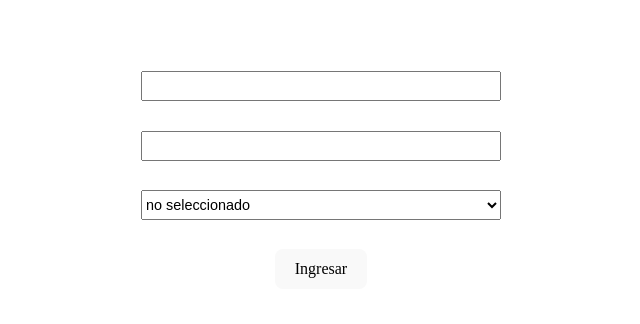
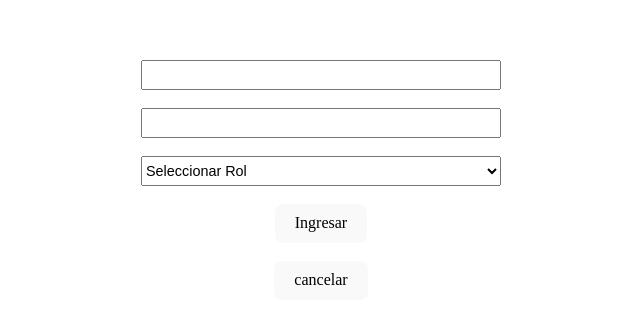
Before and after one commit to jorgeduje/front-III-camada-6, a React (Vite) app: page / in a window 1280 px wide. Shown: the part 220-544 px from the top of the page, without its empty margins (319-959 px from the left). Built offline with nearby package versions, Linux system fonts and the light colour scheme.

Commit message:
se trabajo con formularios y renderizado condicional

```diff
--- a/src/App.jsx
+++ b/src/App.jsx
@@ -6,7 +6,6 @@ import Form from "./Components/Form/Form";
 function App() {
   return (
     <div>
-
       <Form />
     </div>
   );
--- /dev/null
+++ b/src/Components/Card/Card.jsx
@@ -0,0 +1,13 @@
+import React from "react";
+
+const Card = ({ rol, password, email }) => {
+  return (
+    <div>
+      <h2>Hola al email: {email} </h2>
+      <h2>tu contraseña es: {password} </h2>
+      <h2>y tu rol es : {rol} </h2>
+    </div>
+  );
+};
+
+export default Card;
--- a/src/Components/Form/Form.jsx
+++ b/src/Components/Form/Form.jsx
@@ -1,24 +1,107 @@
+import { useState } from "react";
+import Card from "../Card/Card";
 import "./Form.css";
 
+// email, password, rol ( vendedor o comprador )
+// estado
+// onChange
+// onSubmit
+// validar email contenga @
+// validar que el password tenga por lo menos 4 caracteres
+// Si no esta validado, al dar submit se tiene que mostrar un texto debado del formulario
+
 const Form = () => {
+  const [user, setUser] = useState({
+    email: "",
+    password: "",
+    rol: "",
+  });
+
+  const [error, setError] = useState(false);
+  const [errorMessage, setErrorMessage] = useState("");
+  const [isLogged, setIsLogged] = useState(false);
+
+  // ESTADO DE ERROR
+  // error = {isActive: true, errorMessage: "", input: ""}
+
+  const handleChange = (e, propiedad) => {
+    setUser({ ...user, [propiedad]: e.target.value });
+  };
+
+  const handleSubmit = (e) => {
+    e.preventDefault();
+
+    const emailIsValid = user.email.includes("@");
+    const passwordIsValid = user.password.length > 3;
+
+    if (!emailIsValid || !passwordIsValid) {
+      // rechazo el envio
+      setError(true);
+
+      if (!emailIsValid && !passwordIsValid) {
+        setErrorMessage("el email es incorrecto y la contraseña es incorrecta");
+      } else if (!emailIsValid) {
+        setErrorMessage("el email es incorrecto");
+      } else {
+        setErrorMessage("la contraseña es incorrecta");
+      }
+
+      return;
+    }
+
+    setIsLogged(true)
+    // EL ENVIO
+    console.log("data: ", user);
+  };
+
   return (
     <div className="container">
-      <form className="form">
-        <input type="text" name="email" />
-        <input type="text" name="password" />
+      <form className="form" onSubmit={handleSubmit}>
+        <input
+          type="text"
+          name="email"
+          onChange={(e) => handleChange(e, "email")}
+        />
+
+        {error && errorMessage.includes("el email es incorrecto") && (
+          <span style={{ color: "red", fontSize: "0.7rem" }}>
+            {errorMessage}
+          </span>
+        )}
+
+        <input
+          type="text"
+          name="password"
+          onChange={(e) => handleChange(e, "password")}
+        />
+
+        {error && errorMessage.includes("la contraseña es incorrecta") && (
+          <span style={{ color: "red", fontSize: "0.7rem" }}>
+            {errorMessage}
+          </span>
+        )}
+
         <select
           style={{
             width: "100%",
             height: "30px",
             fontSize: "0.9rem",
           }}
+          onChange={(e) => handleChange(e, "rol")}
         >
           <option value="" default>
-            no seleccionado
+            Seleccionar Rol
           </option>
+          <option value="comprador">Comprador</option>
+          <option value="vendedor">Vendedor</option>
         </select>
         <button type="submit">Ingresar</button>
+        <button type="button">cancelar</button>
       </form>
+
+      {isLogged && (
+        <Card rol={user.rol} email={user.email} password={user.password} />
+      )}
     </div>
   );
 };
```
